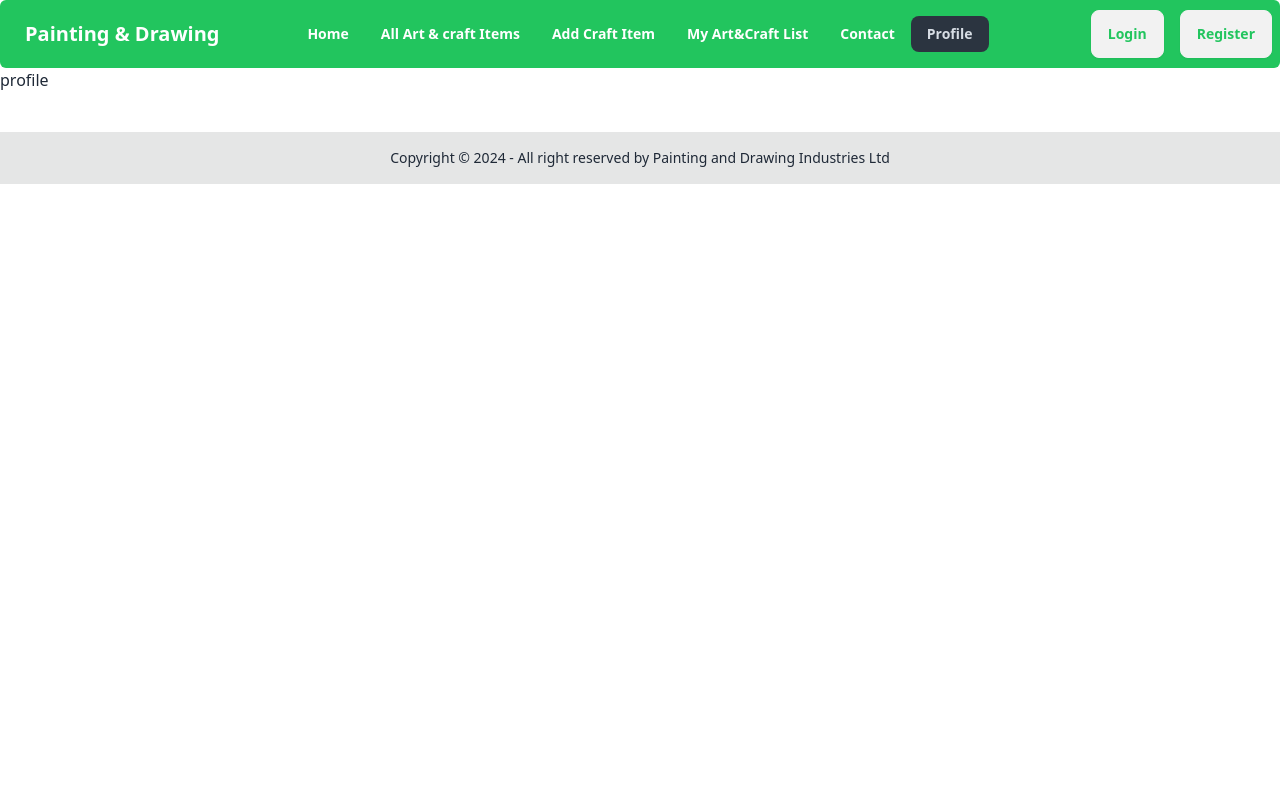
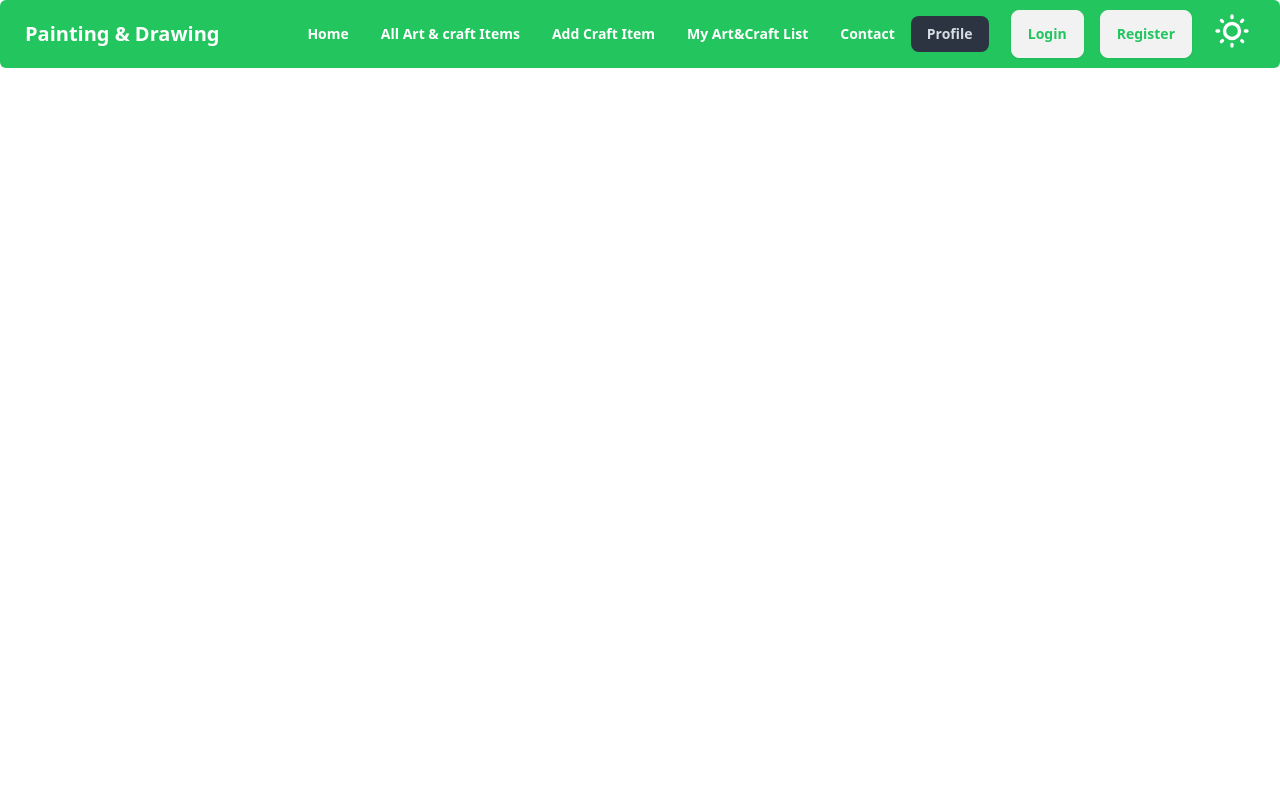
Before and after one commit to Masudur400/assignment-ten-client, a React (Vite) app: page /profile in a window 1280 px wide. Shown: the top 800 px of the page. Built offline with nearby package versions, Linux system fonts and the light colour scheme; no server answers.

Commit message:
last update

```diff
--- a/package.json
+++ b/package.json
@@ -16,6 +16,7 @@
     "prop-types": "^15.8.1",
     "react": "^18.2.0",
     "react-dom": "^18.2.0",
+    "react-helmet": "^6.1.0",
     "react-icons": "^5.1.0",
     "react-router-dom": "^6.23.0",
     "sort-by": "^1.2.0",
--- a/src/conponents/AddCraft/AddCraft.jsx
+++ b/src/conponents/AddCraft/AddCraft.jsx
@@ -26,7 +26,7 @@ const AddCraft = () => {
 
     return (
         <div>
-            <div className="md:w-2/3 w-4/5 mx-auto shadow-lg bg-green-100  mt-5 md:mt-10 p-5 rounded-lg">
+            <div className="md:w-2/3 w-4/5 mx-auto shadow-lg bg-green-100 text-black mt-5 md:mt-10 p-5 rounded-lg">
                 <h3 className="text-lg font-bold text-center">Add Craft Item</h3>
                 <form onSubmit={handleAddCraft}>
                         <div className="grid md:grid-cols-2 gap-5 mt-5">
--- a/src/conponents/Header/Header.jsx
+++ b/src/conponents/Header/Header.jsx
@@ -7,6 +7,9 @@ import { Autoplay, Pagination, Navigation } from 'swiper/modules';
 const Header = () => {
     return (
         <div>
+            <div>
+
+            </div>
             <div className=" lg:container lg:mx-auto sm:container sm:mx-auto">
                 <div className="font-bold mr-12">
 
@@ -36,7 +39,7 @@ const Header = () => {
                             </div>
 
 
-                            </SwiperSlide>
+                        </SwiperSlide>
                         <SwiperSlide><div className='slide slide2'>
                             <div className='m-auto'>
                                 <h1 className='lg:text-7xl text-4xl md:text-5xl text-center text-green-600 m-auto font-bold'>Painting & Drawing</h1>
--- a/src/conponents/Login/Login.jsx
+++ b/src/conponents/Login/Login.jsx
@@ -3,6 +3,7 @@ import { FaGithub, FaGoogle, FaRegEye, FaRegEyeSlash } from "react-icons/fa";
 import { Link  } from "react-router-dom";
 import { AuthContext } from "../providers/AuthProvider";
 import Swal from "sweetalert2";
+import { Helmet } from "react-helmet";
 
 const Login = () => {
     const { login,googleLogin  } = useContext(AuthContext)
@@ -62,9 +63,9 @@ const Login = () => {
 
     return (
         <div className="min-h-screen">
-            {/* <Helmet>
+            <Helmet>
                 <title>Login</title>
-            </Helmet> */}
+            </Helmet>
             <div data-aos="zoom-in-down" className="w-4/5 lg:w-1/3 md:w-2/3 mx-auto bg-gray-100 shadow-xl p-5 rounded-lg my-20">
                 <h2 className="text-2xl font-bold text-center text-green-500 animate__animated animate__rubberBand  my-3">LogIn Your Account</h2>
                 <form onSubmit={handleLogin}>
--- a/src/conponents/NavBar/NavBar.jsx
+++ b/src/conponents/NavBar/NavBar.jsx
@@ -8,10 +8,10 @@ const NavBar = () => {
     const { user, logOut } = useContext(AuthContext);
 
 
-    const handleLogOut = () =>{
+    const handleLogOut = () => {
         logOut()
-        .then()
-        .catch()
+            .then()
+            .catch()
     }
 
     const links = <>
@@ -31,7 +31,7 @@ const NavBar = () => {
                         <div tabIndex={0} role="button" className="btn btn-ghost lg:hidden">
                             <svg xmlns="http://www.w3.org/2000/svg" className="h-5 w-5  " fill="none" viewBox="0 0 24 24" stroke="currentColor"><path strokeLinecap="round" strokeLinejoin="round" strokeWidth="2" d="M4 6h16M4 12h8m-8 6h16" /></svg>
                         </div>
-                        <ul tabIndex={0} className="menu menu-sm dropdown-content mt-3 z-[1] p-2 shadow bg-green-500  rounded-box w-52">
+                        <ul tabIndex={0} className="menu menu-sm dropdown-content mt-3 z-[999] p-2 shadow bg-green-500  rounded-box w-52">
                             {links}
                         </ul>
                     </div>
@@ -52,7 +52,7 @@ const NavBar = () => {
                                 <img className="w-12 h-12 rounded-full bg-white" alt="" src={user?.photoURL}
                                 />
                             </div>
-                            <button onClick={handleLogOut}  className="btn font-bold text-green-500">Log Out</button> </div>
+                            <button onClick={handleLogOut} className="btn font-bold text-green-500">Log Out</button> </div>
 
                             : <div className="flex gap-4">
                                 <Link to='/login' className="btn font-bold text-green-500">Login</Link>
@@ -60,8 +60,24 @@ const NavBar = () => {
                             </div>
                     }
 
+                    <div className="mx-5">
+                        <label className="swap swap-rotate">
+
+                            {/* this hidden checkbox controls the state */}
+                            <input type="checkbox" className="theme-controller" value="synthwave" />
+
+                            {/* sun icon */}
+                            <svg className="swap-off fill-current w-10 h-10" xmlns="http://www.w3.org/2000/svg" viewBox="0 0 24 24"><path d="M5.64,17l-.71.71a1,1,0,0,0,0,1.41,1,1,0,0,0,1.41,0l.71-.71A1,1,0,0,0,5.64,17ZM5,12a1,1,0,0,0-1-1H3a1,1,0,0,0,0,2H4A1,1,0,0,0,5,12Zm7-7a1,1,0,0,0,1-1V3a1,1,0,0,0-2,0V4A1,1,0,0,0,12,5ZM5.64,7.05a1,1,0,0,0,.7.29,1,1,0,0,0,.71-.29,1,1,0,0,0,0-1.41l-.71-.71A1,1,0,0,0,4.93,6.34Zm12,.29a1,1,0,0,0,.7-.29l.71-.71a1,1,0,1,0-1.41-1.41L17,5.64a1,1,0,0,0,0,1.41A1,1,0,0,0,17.66,7.34ZM21,11H20a1,1,0,0,0,0,2h1a1,1,0,0,0,0-2Zm-9,8a1,1,0,0,0-1,1v1a1,1,0,0,0,2,0V20A1,1,0,0,0,12,19ZM18.36,17A1,1,0,0,0,17,18.36l.71.71a1,1,0,0,0,1.41,0,1,1,0,0,0,0-1.41ZM12,6.5A5.5,5.5,0,1,0,17.5,12,5.51,5.51,0,0,0,12,6.5Zm0,9A3.5,3.5,0,1,1,15.5,12,3.5,3.5,0,0,1,12,15.5Z" /></svg>
+
+                            {/* moon icon */}
+                            <svg className="swap-on fill-current w-10 h-10" xmlns="http://www.w3.org/2000/svg" viewBox="0 0 24 24"><path d="M21.64,13a1,1,0,0,0-1.05-.14,8.05,8.05,0,0,1-3.37.73A8.15,8.15,0,0,1,9.08,5.49a8.59,8.59,0,0,1,.25-2A1,1,0,0,0,8,2.36,10.14,10.14,0,1,0,22,14.05,1,1,0,0,0,21.64,13Zm-9.5,6.69A8.14,8.14,0,0,1,7.08,5.22v.27A10.15,10.15,0,0,0,17.22,15.63a9.79,9.79,0,0,0,2.1-.22A8.11,8.11,0,0,1,12.14,19.73Z" /></svg>
+
+                        </label>
+                    </div>
+
                 </div>
             </div>
+
         </div>
     );
 };
--- a/src/conponents/Profile/Profile.jsx
+++ b/src/conponents/Profile/Profile.jsx
@@ -1,8 +1,38 @@
+import { useContext } from "react";
+import { Helmet } from "react-helmet";
+import { Link } from "react-router-dom";
+import { AuthContext } from "../providers/AuthProvider";
 
 const Profile = () => {
+    const { user } = useContext(AuthContext)
+    console.log(user, 'user from profile')
+
+
     return (
-        <div>
-            profile
+        <div className="min-h-screen">
+            <Helmet>
+                <title>Profile</title>
+            </Helmet>
+
+            {
+                user && <div data-aos="zoom-in-down" className="w-4/5 lg:w-1/3 md:w-2/3 mx-auto   shadow-2xl p-5 rounded-lg my-20">
+
+                    <div className="flex justify-center">
+                        <img className="bg-red-100 w-52 h-52 rounded-full" src={user?.photoURL} alt="" />
+                    </div>
+
+                    <h2 className="text-2xl my-5 font-bold text-center">Name : {user?.displayName || 'Gest'}</h2>
+
+                    <p className="text-center mb-5">Email: {user?.email || "User"}</p>
+                    <p className="text-center mb-5">Creation Time: {user?.metadata?.creationTime}</p>
+
+                    <div className="flex justify-center">
+                        <Link to='/updateProfile'><button className="px-4 py-2 rounded-md bg-green-500 text-white font-bold">Update Profile</button></Link>
+                    </div>
+
+                </div>
+            }
+
         </div>
     );
 };
--- a/src/conponents/Register/Register.jsx
+++ b/src/conponents/Register/Register.jsx
@@ -3,6 +3,7 @@ import { FaRegEye, FaRegEyeSlash } from "react-icons/fa";
 import { Link, useNavigate } from "react-router-dom";
 import { AuthContext } from "../providers/AuthProvider";
 import Swal from "sweetalert2";
+import { Helmet } from "react-helmet";
 
 const Register = () => {
     const [showPassword, setShowPassword] = useState(false);
@@ -68,9 +69,9 @@ const Register = () => {
 
     return (
         <div className="min-h-screen">
-            {/* <Helmet>
+            <Helmet>
                 <title>Register</title>
-            </Helmet> */}
+            </Helmet>
             <div data-aos="zoom-in-down" className="w-4/5 lg:w-1/3 md:w-2/3 mx-auto bg-gray-100 shadow-xl p-5 rounded-lg my-20">
                 <h2 className="text-2xl font-bold text-center text-green-500 animate__animated animate__rubberBand  my-3">Please Register </h2>
 
--- a/tailwind.config.js
+++ b/tailwind.config.js
@@ -8,4 +8,7 @@ export default {
     extend: {},
   },
   plugins: [require("daisyui")],
+  daisyui: {
+    themes: ["light","synthwave"],
+  },
 }
```
Also changed, not shown: 1 other file (tests, documents, lock files or other folders).
